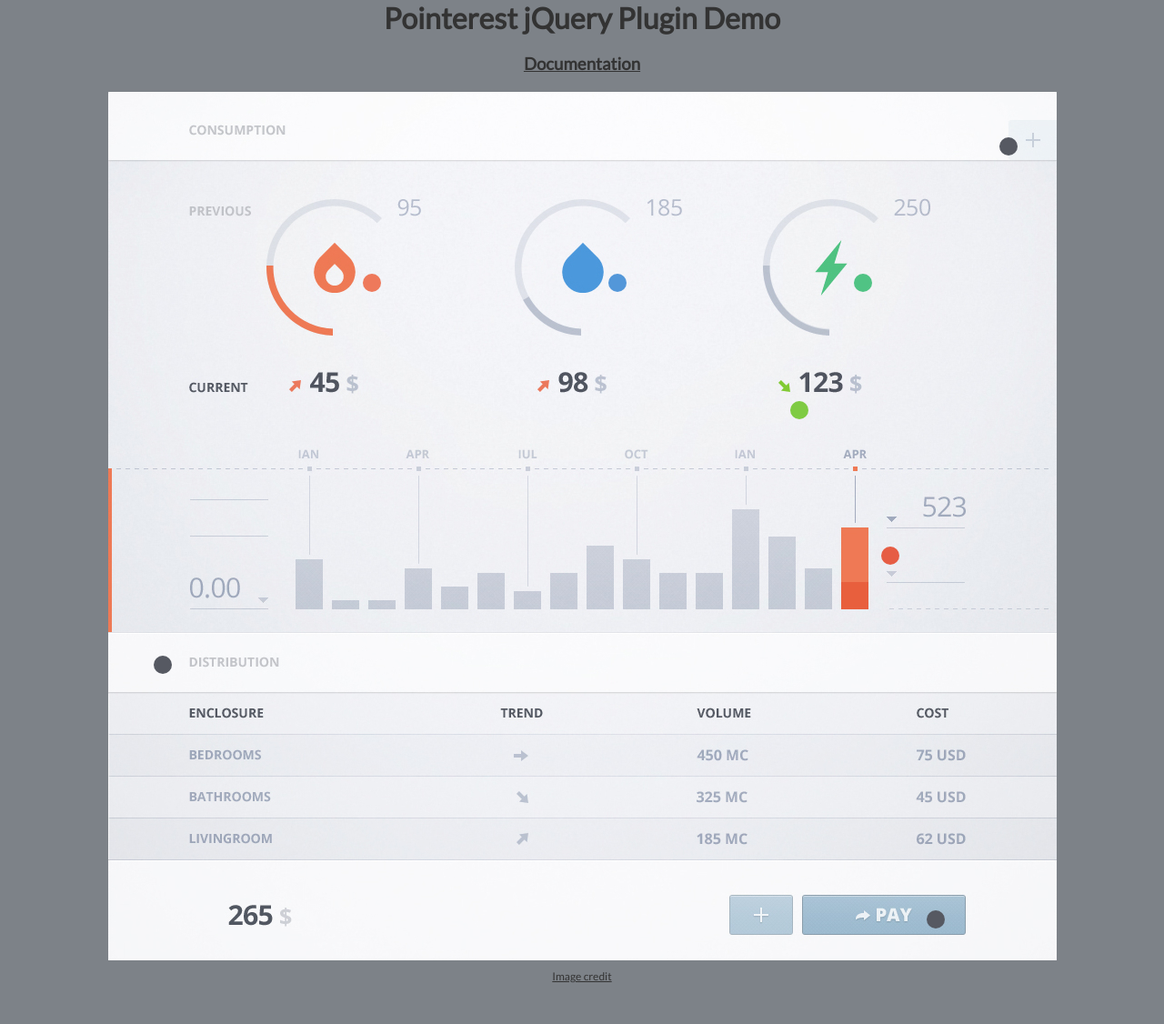
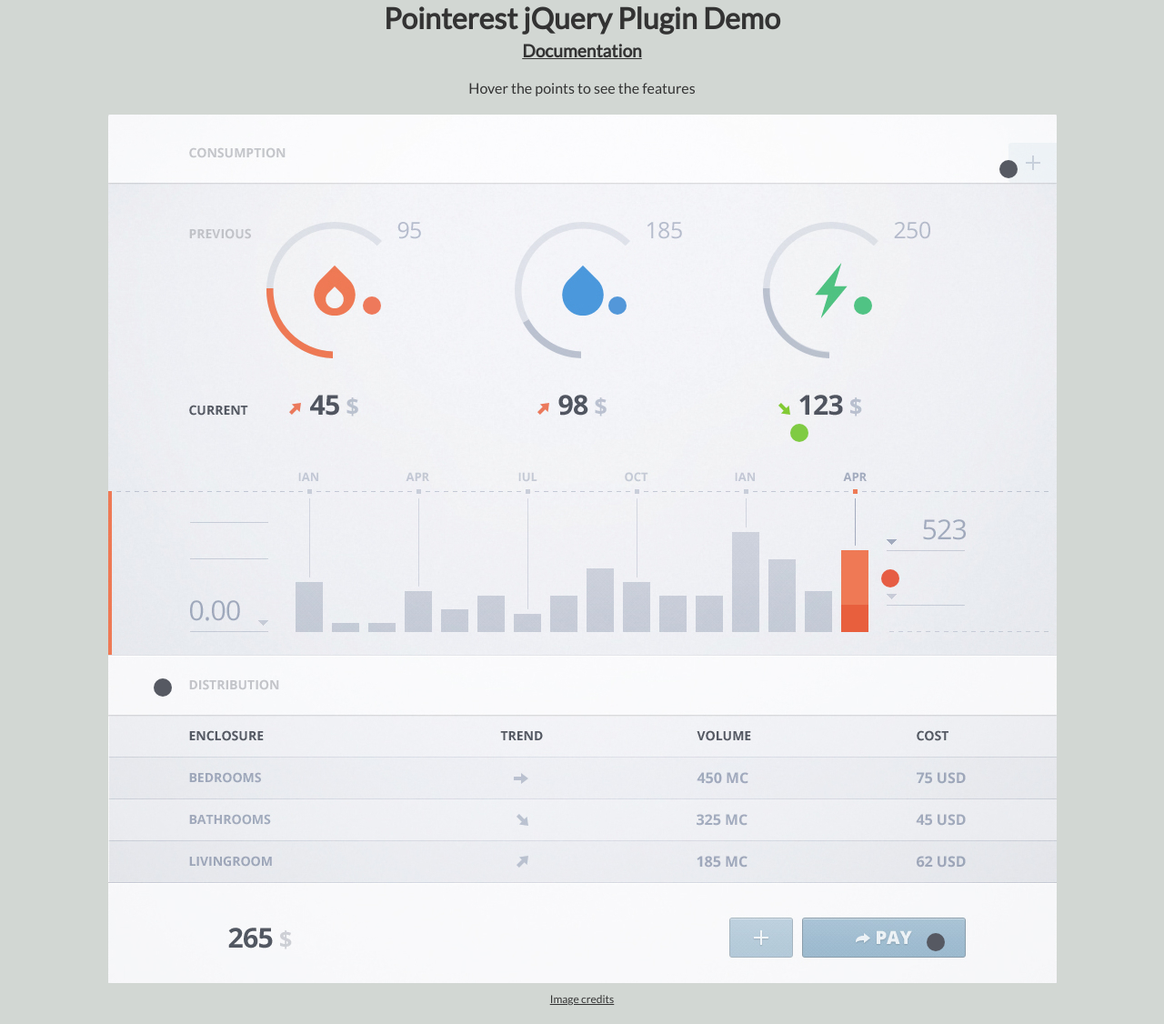
Before and after one commit to ayoubgdah/pointerest, a plain HTML site: page index.html in a window 1280 px wide. Shown: the whole page at 91% size. Before the commit the page ends 1081 px from the top, so only its background shows below. Drawn offline with nearby package versions, Linux system fonts and the light colour scheme.

Commit message:
Tweaks to the styling

```diff
--- a/index.html
+++ b/index.html
@@ -17,7 +17,7 @@
 			padding: 0;
 		}
 		body {
-			background: #7D8288;
+			background: #D2D7D3;
 			font-family: Lato;
 			color: #333;
 		}
@@ -30,19 +30,24 @@
 			margin: auto;
 			background: transparent url('dashboard.jpg') no-repeat;
 		}
-		.small, .small {
+		.credits {
 			font-size: 12px;
 			text-align: center;
 			margin-top: 10px;
 		}
-		h1, h3 {
+		h1, p {
 			text-align: center;
 			margin-bottom: 20px;
 		}
+		h1 small {
+			display: block;
+			font-size: .6em;
+			margin-top: 5px;
+		}
 	</style>
 
-	<h1>Pointerest jQuery Plugin Demo</h1>
-	<h3><a href="https://github.com/ayoubgdah/pointerest#pointerest">Documentation</a></h3>
+	<h1>Pointerest jQuery Plugin Demo <small><a href="https://github.com/ayoubgdah/pointerest#pointerest">Documentation</a></small></h1>
+	<p>Hover the points to see the features</p>
 
 	<div class="container">
 		<span class="point" data-x="980" data-y="50"  data-color="#565962" data-content="Add a new dashboard page"></span>
@@ -55,7 +60,7 @@
 		<span class="point" data-x="900" data-y="900" data-color="#565962" data-content="Pay whenever you are ready"></span>
 	</div>
 
-	<p class="small"><a href="https://dribbble.com/shots/1051180-Bills-Bills-Bills?list=searches&tag=dashboard&offset=5">Image credit</a></p>
+	<p class="credits"><a href="https://dribbble.com/shots/1051180-Bills-Bills-Bills?list=searches&tag=dashboard&offset=5">Image credits</a></p>
 
 	<!-- Load jQuery -->
 	<script src="//ajax.googleapis.com/ajax/libs/jquery/2.1.1/jquery.min.js"></script>
```
